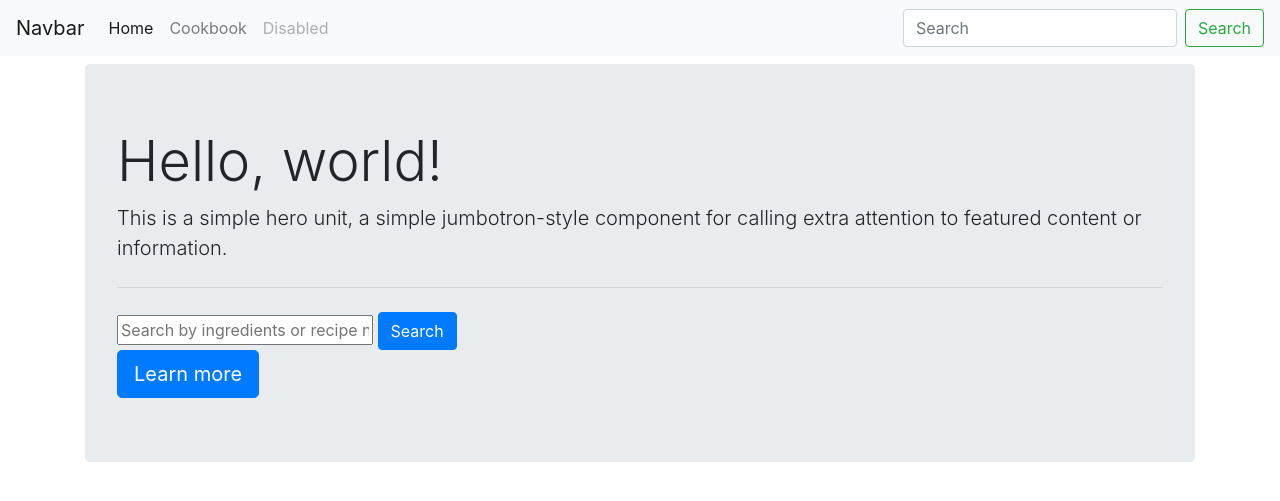
After one commit to BuckyTheBoss/cookbooking, a Django app: page / in a window 1280 px wide. The commit adds this page. Shown: the top 501 px of the page. Run offline with Django 3.2, Linux system fonts and the light colour scheme; some libraries are stand-ins or nearby versions.

Commit message:
added cookbook

```diff
--- a/main/templates/base.html
+++ b/main/templates/base.html
@@ -3,8 +3,17 @@
 <head>
     <meta charset="UTF-8">
     <title>Title</title>
+    <link rel="stylesheet" href="https://stackpath.bootstrapcdn.com/bootstrap/4.5.2/css/bootstrap.min.css" integrity="sha384-JcKb8q3iqJ61gNV9KGb8thSsNjpSL0n8PARn9HuZOnIxN0hoP+VmmDGMN5t9UJ0Z" crossorigin="anonymous">
+    <script src="https://code.jquery.com/jquery-3.5.1.slim.min.js" integrity="sha384-DfXdz2htPH0lsSSs5nCTpuj/zy4C+OGpamoFVy38MVBnE+IbbVYUew+OrCXaRkfj" crossorigin="anonymous"></script>
+    <script src="https://cdn.jsdelivr.net/npm/popper.js@1.16.1/dist/umd/popper.min.js" integrity="sha384-9/reFTGAW83EW2RDu2S0VKaIzap3H66lZH81PoYlFhbGU+6BZp6G7niu735Sk7lN" crossorigin="anonymous"></script>
+    <script src="https://stackpath.bootstrapcdn.com/bootstrap/4.5.2/js/bootstrap.min.js" integrity="sha384-B4gt1jrGC7Jh4AgTPSdUtOBvfO8shuf57BaghqFfPlYxofvL8/KUEfYiJOMMV+rV" crossorigin="anonymous"></script>
 </head>
 <body>
+{% include 'partials/navbar.html' %}
+<div class="container mt-2">
+    {% block content %}
 
+    {% endblock %}
+</div>
 </body>
 </html>
--- /dev/null
+++ b/main/templates/partials/navbar.html
@@ -0,0 +1,25 @@
+<nav class="navbar navbar-expand-lg navbar-light bg-light">
+  <a class="navbar-brand" href="{% url 'homepage' %}">Navbar</a>
+  <button class="navbar-toggler" type="button" data-toggle="collapse" data-target="#navbarSupportedContent" aria-controls="navbarSupportedContent" aria-expanded="false" aria-label="Toggle navigation">
+    <span class="navbar-toggler-icon"></span>
+  </button>
+
+  <div class="collapse navbar-collapse" id="navbarSupportedContent">
+    <ul class="navbar-nav mr-auto">
+      <li class="nav-item active">
+        <a class="nav-link" href="#">Home <span class="sr-only">(current)</span></a>
+      </li>
+      <li class="nav-item">
+        <a class="nav-link" href="{% url 'my_recipes' %}">Cookbook</a>
+      </li>
+
+      <li class="nav-item">
+        <a class="nav-link disabled" href="#" tabindex="-1" aria-disabled="true">Disabled</a>
+      </li>
+    </ul>
+    <form class="form-inline my-2 my-lg-0">
+      <input class="form-control mr-sm-2" type="search" placeholder="Search" aria-label="Search">
+      <button class="btn btn-outline-success my-2 my-sm-0" type="submit">Search</button>
+    </form>
+  </div>
+</nav>
--- /dev/null
+++ b/main/templates/search.html
@@ -0,0 +1,31 @@
+{% extends 'base.html' %}
+{% block content %}
+    <div class="jumbotron">
+      <h1 class="display-4">Hello, world!</h1>
+      <p class="lead">This is a simple hero unit, a simple jumbotron-style component for calling extra attention to featured content or information.</p>
+      <hr class="my-4">
+        <form method="POST">
+            {% csrf_token %}
+            <input type="text" name="search" placeholder="Search by ingredients or recipe name">
+            <button type="submit" class="btn btn-primary">Search</button>
+        </form>
+      <a class="btn btn-primary btn-lg" href="#" role="button">Learn more</a>
+    </div>
+    {% if items %}
+        <div class="container">
+            <div class="row">
+                {% for item in items %}
+                    <div class="card m-1 " style="width: 18rem;">
+                      <img src="{{ item.image }}" class="card-img-top" alt="...">
+                      <div class="card-body">
+                        <h5 class="card-title">{{item.title}}</h5>
+                        <a href="{% url 'show_recipe' item.id %}" class="btn btn-primary">View Recipe</a>
+                      </div>
+                    </div>
+
+                {% endfor %}
+            </div>
+        </div>
+
+    {% endif %}
+{% endblock %}
--- a/main/urls.py
+++ b/main/urls.py
@@ -3,5 +3,8 @@ from . import views
 
 
 urlpatterns = [
-
+    path('', views.homepage, name='homepage'),
+    path('show_recipe/<int:recipe_id>', views.recipe_info, name="show_recipe"),
+    path('add_recipe/<int:id>', views.add_to_my_recipes, name='add_recipe'),
+    path('my_recipes/', views.my_recipes, name='my_recipes')
 ]
--- a/main/views.py
+++ b/main/views.py
@@ -1,6 +1,47 @@
-from django.shortcuts import render
+from django.shortcuts import render, redirect
+import recipe_api as ra
+from .models import Recipe, Ingredient
+from django.contrib.auth.decorators import login_required
+
 
 # Create your views here.
 
 def homepage(request):
-    return render()
+    items = []
+    if request.method == 'POST':
+        text = request.POST.get('search')
+        items = ra.search(text)
+
+    return render(request, 'search.html', {'items': items} )
+
+
+def recipe_info(request, recipe_id):
+    recipe_dict = ra.get_by_id(recipe_id)
+    recipe, created = Recipe.objects.get_or_create(
+        title=recipe_dict["title"],
+        sp_id=recipe_dict["id"],
+        image=recipe_dict['image'],
+        servings=recipe_dict['servings'],
+        summary=recipe_dict['summary']
+    )
+    if created:
+        for ingredient in recipe_dict['extendedIngredients']:
+            ing = Ingredient.objects.create(
+                name=ingredient['name'],
+                amount=ingredient['measures']['metric']['amount'],
+                recipe=recipe
+            )
+
+    return render(request, 'single_recipe.html', {'recipe': recipe})
+
+
+@login_required
+def add_to_my_recipes(request, id):
+    recipe = Recipe.objects.get(id=id)
+    request.user.profile.recipes.add(recipe)
+    return redirect('my_recipes')
+
+
+@login_required
+def my_recipes(request):
+    return render(request, 'my_recipes.html')
```
Also changed, not shown: accounts/templates/registration/signup.html (added, +10 -0 lines), accounts/views.py (+4 -3 lines), main/recipe_api.py (deleted, +0 -20 lines), main/templates/my_recipes.html (added, +28 -0 lines), main/templates/single_recipe.html (added, +20 -0 lines), recipe_api.py (added, +27 -0 lines).
